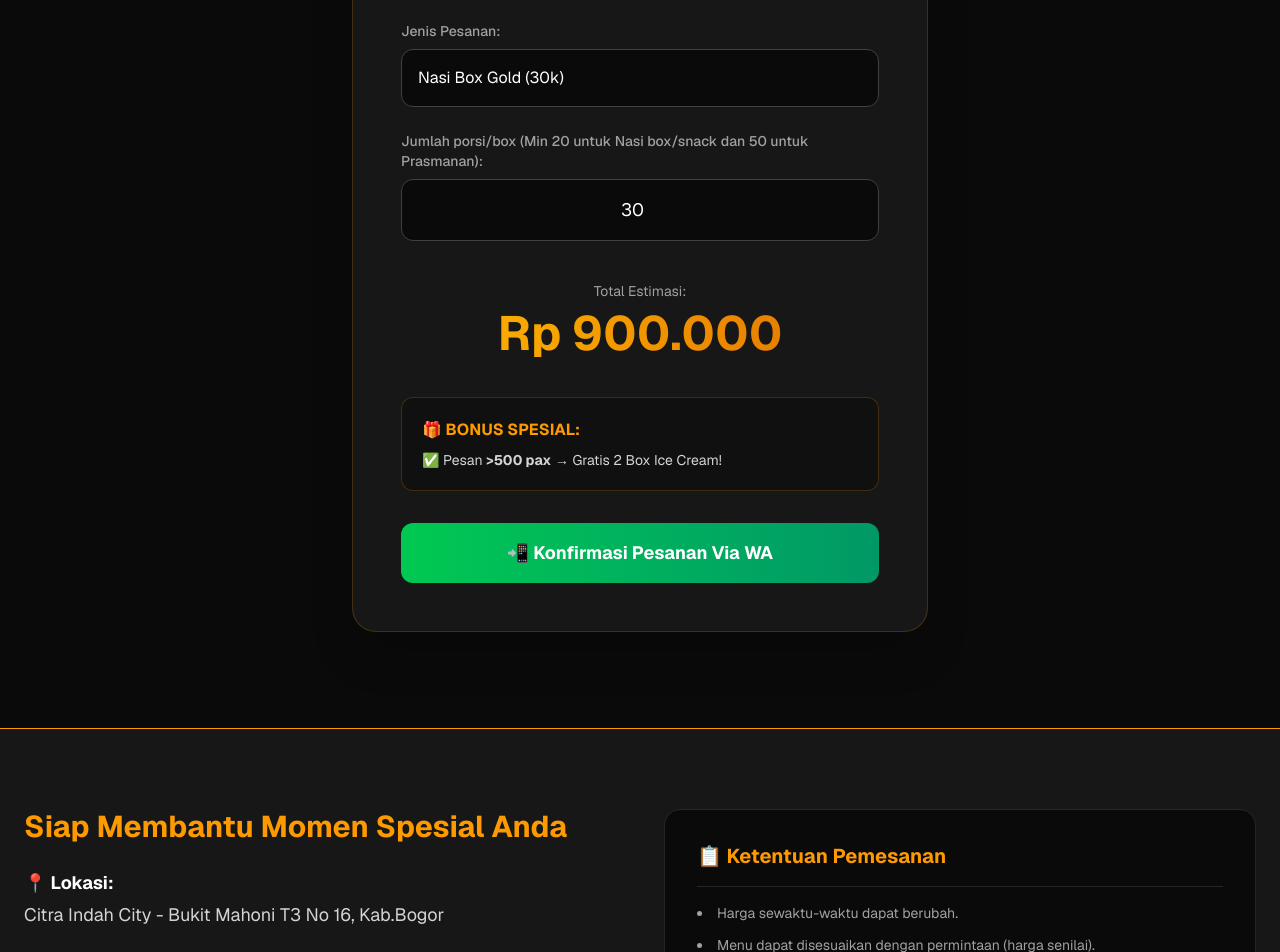
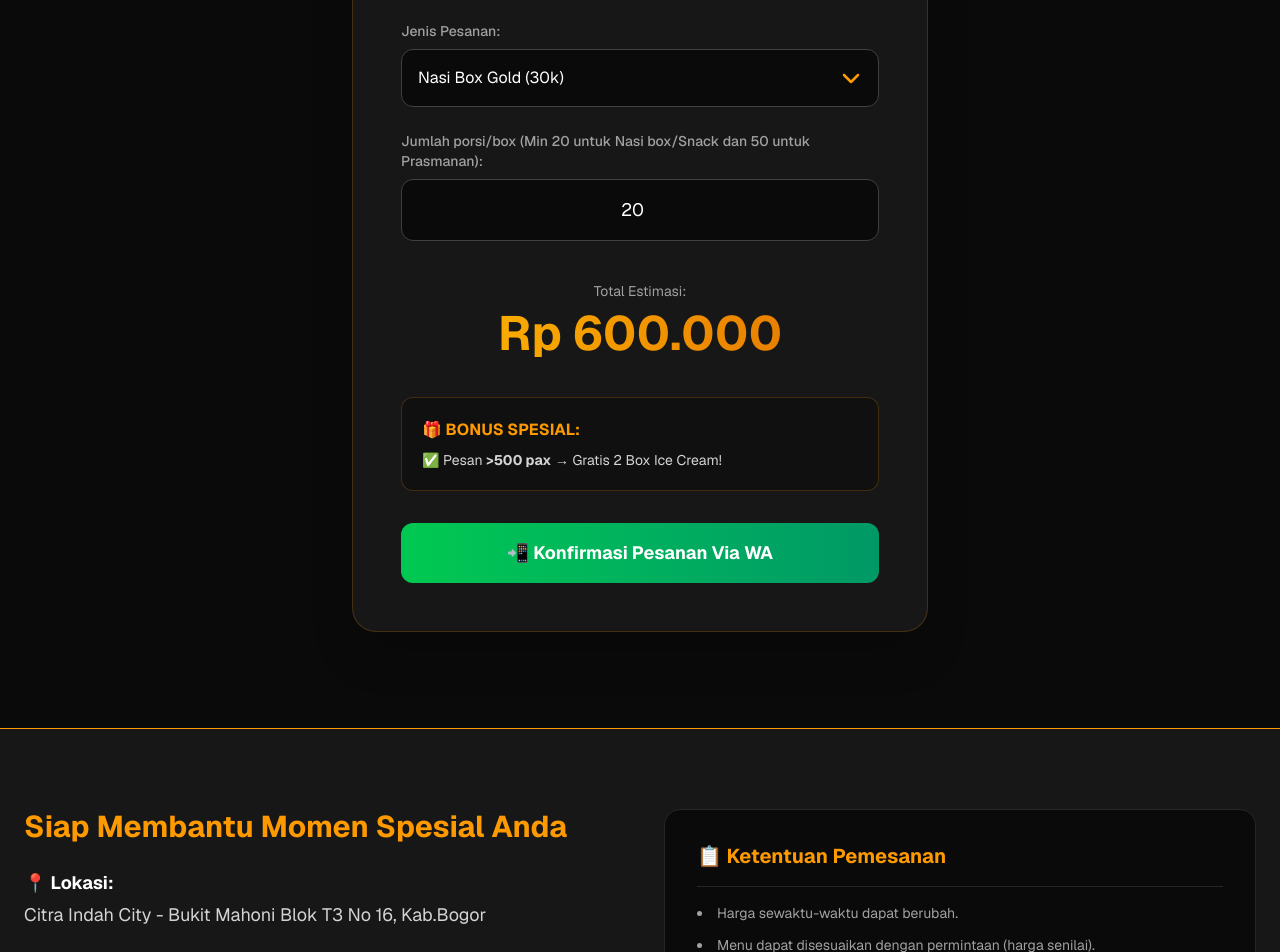
Before and after one commit to rzqmhdrap/ety-catering, a Next.js app: page / in a window 1280 px wide. Shown: the part 2600-3552 px from the top of the page. Built offline with nearby package versions, Linux system fonts and the light colour scheme.

Commit message:
update dropdown list

```diff
--- a/app/page.tsx
+++ b/app/page.tsx
@@ -12,7 +12,7 @@ export default function Home() {
     quantity: number | string;
   }>({
     packageType: "nasibox-gold",
-    quantity: 30,
+    quantity: 20,
   });
 
   // FIX: Memberikan tipe pada object prices agar TypeScript tidak bingung
@@ -49,7 +49,7 @@ export default function Home() {
 
     const text = `Halo! Saya ingin pesan:%0A${qty} ${
       currentPackage.name
-    }%0AEstimasi harga: Rp ${totalPrice.toLocaleString("id-ID")}${penaltyInfo}${bonus}%0A%0AApakah bisa?`;
+    }%0AEstimasi harga: Rp ${totalPrice.toLocaleString("id-ID")}${penaltyInfo}${bonus}%0A%0AKapan bisa dikirim?`;
 
     return `https://wa.me/6285776146459?text=${text}`;
   };
@@ -550,31 +550,57 @@ export default function Home() {
               <label className="block text-sm font-medium text-neutral-400 mb-2">
                 Jenis Pesanan:
               </label>
+              <div className="relative">
                 <select
                   value={calcState.packageType}
                   onChange={(e) =>
                     setCalcState({ ...calcState, packageType: e.target.value })
                   }
-                className="w-full bg-neutral-950 border border-neutral-700 text-white rounded-xl p-4 focus:outline-none focus:ring-2 focus:ring-amber-500 transition-shadow appearance-none"
+                  className="w-full bg-neutral-950 border border-neutral-700 text-white rounded-xl p-4 pr-12 focus:outline-none focus:ring-2 focus:ring-amber-500 transition-shadow appearance-none cursor-pointer"
                 >
                   <option value="nasibox-silver">Nasi Box Silver (25k)</option>
                   <option value="nasibox-gold">Nasi Box Gold (30k)</option>
-                <option value="nasibox-diamond">Nasi Box Diamond (35k)</option>
+                  <option value="nasibox-diamond">
+                    Nasi Box Diamond (35k)
+                  </option>
                   <option value="prasmanan-silver">
                     Prasmanan Silver (30k/pax)
                   </option>
-                <option value="prasmanan-gold">Prasmanan Gold (40k/pax)</option>
+                  <option value="prasmanan-gold">
+                    Prasmanan Gold (40k/pax)
+                  </option>
                   <option value="prasmanan-diamond">
                     Prasmanan Diamond (50k/pax)
                   </option>
-                <option value="snackbox-silver">Snack Box Silver (10k)</option>
+                  <option value="snackbox-silver">
+                    Snack Box Silver (10k)
+                  </option>
                   <option value="snackbox-gold">Snack Box Gold (12k)</option>
                 </select>
+
+                {/* Ikon Panah Bawah Custom (Warna Gold) */}
+                <div className="pointer-events-none absolute inset-y-0 right-0 flex items-center px-4 text-amber-500">
+                  <svg
+                    className="w-6 h-6"
+                    fill="none"
+                    stroke="currentColor"
+                    viewBox="0 0 24 24"
+                    xmlns="http://www.w3.org/2000/svg"
+                  >
+                    <path
+                      strokeLinecap="round"
+                      strokeLinejoin="round"
+                      strokeWidth="2.5"
+                      d="M19 9l-7 7-7-7"
+                    ></path>
+                  </svg>
+                </div>
+              </div>
             </div>
 
             <div>
               <label className="block text-sm font-medium text-neutral-400 mb-2">
-                Jumlah porsi/box (Min 20 untuk Nasi box/snack dan 50 untuk
+                Jumlah porsi/box (Min 20 untuk Nasi box/Snack dan 50 untuk
                 Prasmanan):
               </label>
               <input
@@ -639,7 +665,7 @@ export default function Home() {
               <div className="space-y-6 text-neutral-300 text-lg">
                 <p>
                   <strong className="block text-white mb-1">📍 Lokasi:</strong>
-                  Citra Indah City - Bukit Mahoni T3 No 16, Kab.Bogor
+                  Citra Indah City - Bukit Mahoni Blok T3 No 16, Kab.Bogor
                 </p>
                 <p>
                   <strong className="block text-white mb-1">
@@ -649,7 +675,7 @@ export default function Home() {
                     href="https://wa.me/6285776146459"
                     className="text-green-400 font-bold hover:underline"
                   >
-                    085776146459
+                    0857-7614-6459
                   </a>
                 </p>
                 <p>
```
Lines whose indentation alone changed are shown as unchanged.
